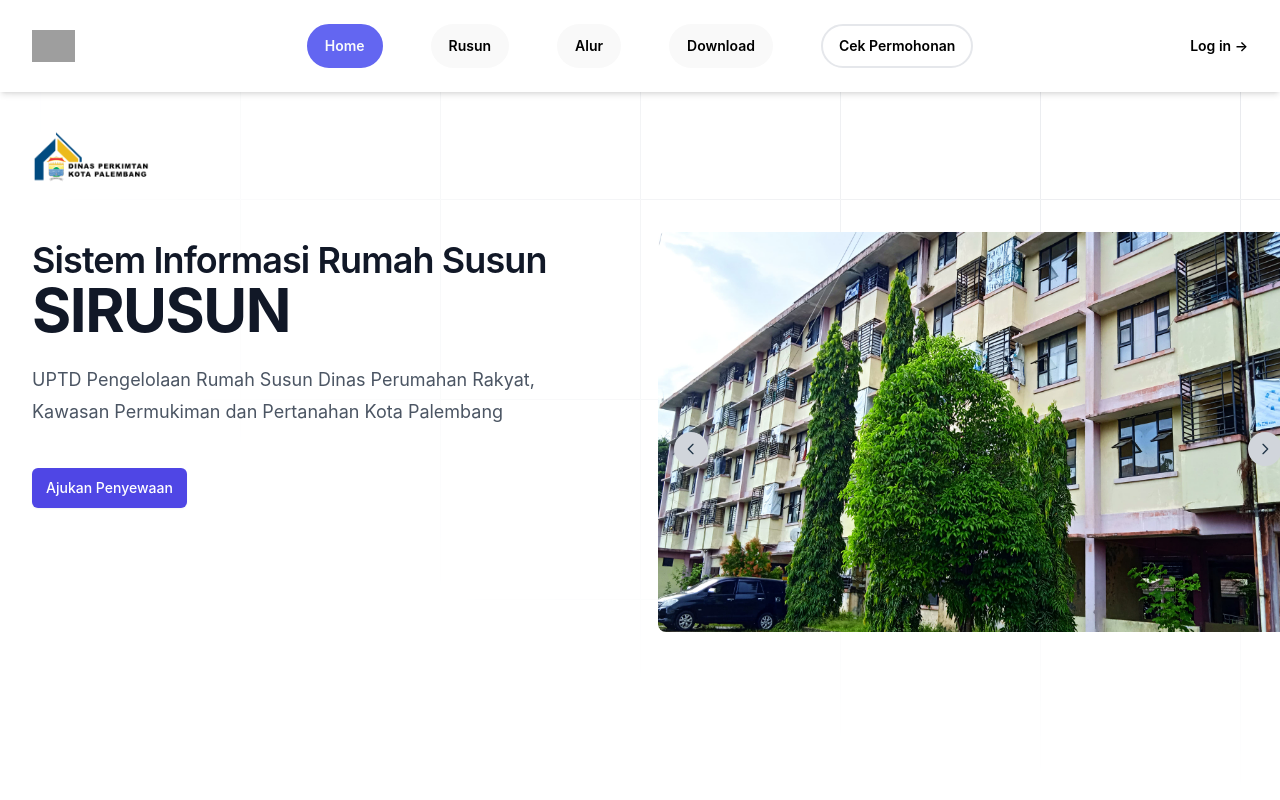
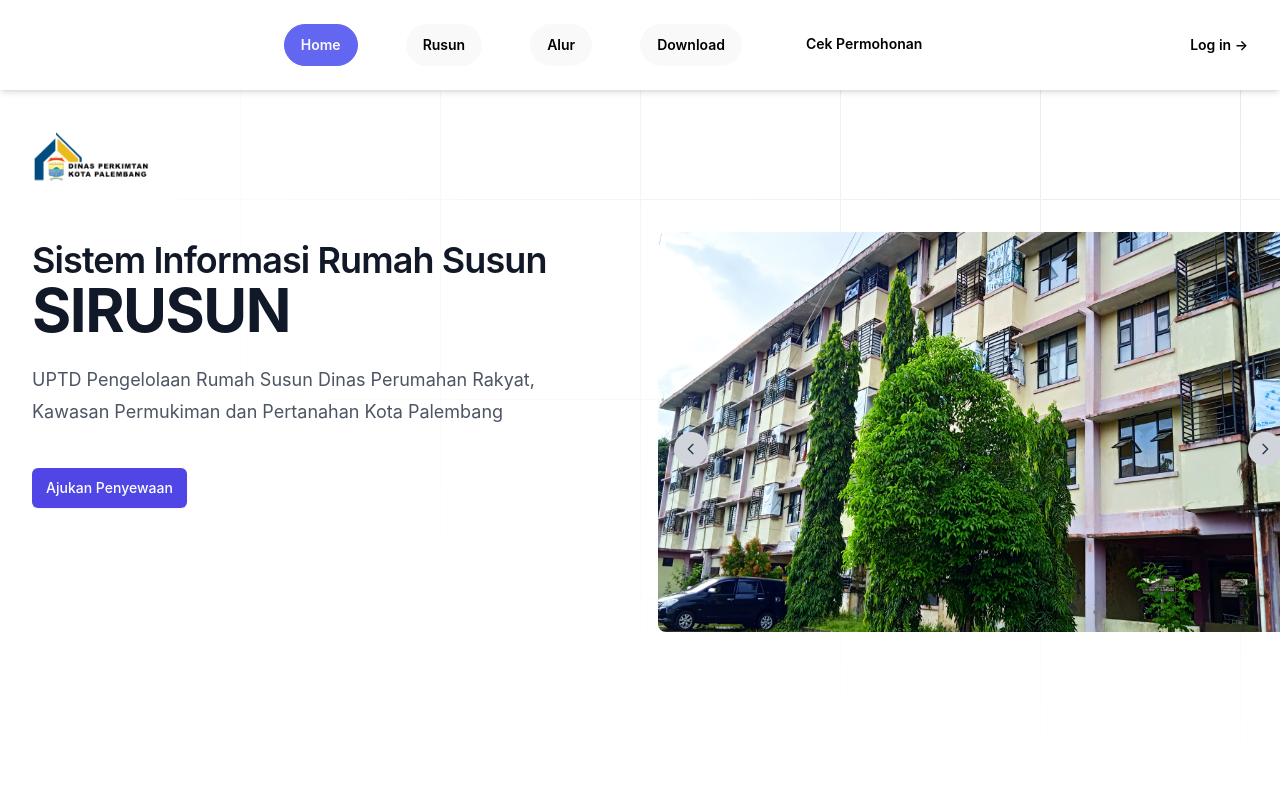
Before and after one commit to bogo-software-house/sirusun_plg, a React (Vite) app: page / in a window 1280 px wide. Shown: the top 800 px of the page. Built offline with nearby package versions, Linux system fonts and the light colour scheme; grey boxes are pictures that could not be loaded.

Commit message:
perbaikan terkait navbar dan download file

```diff
--- a/src/SmallComponents/Navbar.jsx
+++ b/src/SmallComponents/Navbar.jsx
@@ -3,14 +3,14 @@ import { useState, useEffect } from "react";
 import { Dialog, DialogPanel } from "@headlessui/react";
 import { Bars3Icon, XMarkIcon } from "@heroicons/react/24/outline";
 import { Link, useLocation } from "react-router-dom";
-// import { CekPermohonan } from "../pages/CekPermohonan";
 
 const navigation = [
   { name: "Home", href: "Top" },
   { name: "Rusun", href: "Rusun" },
   { name: "Alur", href: "Alur" },
   { name: "Download", href: "Download" },
-  { name: "Cek Permohonan", href: "/CekPermohonan" },  // Pastikan path ini benar
+  { name: "Cek Permohonan", href: "/CekPermohonan" },
+  // { name: "Login", href: "/Login" },
 ];
 
 export default function Navbar() {
@@ -20,8 +20,8 @@ export default function Navbar() {
   const [showScrollToTop, setShowScrollToTop] = useState(false);
 
   useEffect(() => {
-    // Sync activeTab with current route or default to "Top" for the home page
-    const path = location.pathname === "/" ? "Top" : location.pathname.replace("/", "");
+    const path =
+      location.pathname === "/" ? "Top" : location.pathname.replace("/", "");
     setActiveTab(path);
   }, [location.pathname]);
 
@@ -45,37 +45,46 @@ export default function Navbar() {
   const handleScroll = (id) => {
     const section = document.getElementById(id);
     if (section) {
+      setMobileMenuOpen(false); // Tutup menu mobile sebelum scroll
+      setTimeout(() => {
         section.scrollIntoView({ behavior: "smooth" });
-      setActiveTab(id); // Update active tab state for scrolling buttons
+        setActiveTab(id); // Update active tab state
+      }, 300); // Timeout agar scroll terjadi setelah animasi menu
     }
   };
 
   const isActive = (href) => activeTab === href;
 
   return (
-    <header className="fixed top-0 z-50 left-0 right-0 bg-white shadow-md">
-      <nav aria-label="Global" className="flex items-center justify-between p-6 lg:px-8 text-black">
-        <div className="flex lg:flex-1">
-          <Link to="/" className="-m-1.5 p-1.5">
-            <span className="sr-only">Your Company</span>
-            <img alt="" src="https://tailwindui.com/img/logos/mark.svg?color=indigo&shade=600" className="h-8 w-auto" />
-          </Link>
-        </div>
-        <div className="flex lg:hidden">
-          <button type="button" onClick={() => setMobileMenuOpen(true)} className="-m-2.5 inline-flex items-center justify-center rounded-md p-2.5 text-gray-700">
+    <header className="fixed top-0 z-50 left-0 right-0 items-center bg-white shadow-md">
+      <nav
+        aria-label="Global"
+        className="flex items-center justify-between p-6 lg:px-8 text-black"
+      >
+        {/* Mobile Menu Button (Visible only on small screens) */}
+        <div className="lg:hidden">
+          <button
+            type="button"
+            onClick={() => setMobileMenuOpen(true)}
+            className="-m-2.5 inline-flex items-center justify-center rounded-md p-2.5 text-gray-700"
+          >
             <span className="sr-only">Open main menu</span>
             <Bars3Icon aria-hidden="true" className="h-6 w-6" />
           </button>
         </div>
-        <div className="hidden lg:flex lg:gap-x-12">
+
+        {/* Menu items (centered on large screens) */}
+        <div className="flex-1 flex justify-center space-x-12 hidden lg:flex">
           {navigation.map((item) =>
-            item.href.startsWith("/") ? (  // Check for absolute paths (routes)
+            item.href.startsWith("/") ? (
               <Link
                 key={item.name}
                 to={item.href}
-                onClick={() => setActiveTab(item.href.replace("/", ""))} // Update active tab on click
-                className={`text-sm font-semibold leading-6 relative z-10 px-4 py-2 border-2 rounded-full group ${
-                  isActive(item.href.replace("/", "")) ? "text-gray-50 bg-indigo-500 border-indigo-500" : "text-black hover:text-gray-50 hover:bg-indigo-500 hover:border-indigo-500"
+                onClick={() => setActiveTab(item.href.replace("/", ""))}
+                className={`text-sm font-semibold leading-6 px-4 py-2 rounded-full ${
+                  isActive(item.href.replace("/", ""))
+                    ? "text-gray-50 bg-indigo-500 border-indigo-500"
+                    : "text-black hover:bg-indigo-500 hover:text-gray-50"
                 }`}
               >
                 {item.name}
@@ -83,9 +92,11 @@ export default function Navbar() {
             ) : (
               <button
                 key={item.name}
-                onClick={() => handleScroll(item.href)} // Handle scroll and update active state
-                className={`text-sm font-semibold leading-6 flex justify-center  gap-2 items-center mx-auto text-lg backdrop-blur-md lg:font-semibold isolation-auto before:absolute before:w-full before:transition-all before:duration-700 before:hover:w-full before:-left-full before:hover:left-0 before:rounded-full before:bg-indigo-500 hover:text-gray-50 before:-z-10 before:aspect-square before:hover:scale-150 before:hover:duration-700 relative z-10 px-4 py-2 overflow-hidden border-2 rounded-full group ${
-                  isActive(item.href) ? "text-gray-50 bg-indigo-500 border-indigo-500" : ""
+                onClick={() => handleScroll(item.href)}
+                className={`text-sm font-semibold leading-6 px-4 py-2 rounded-full ${
+                  isActive(item.href)
+                    ? "text-gray-50 bg-indigo-500 border-indigo-500"
+                    : "text-black hover:bg-indigo-500 hover:text-gray-50"
                 }`}
               >
                 {item.name}
@@ -93,45 +104,64 @@ export default function Navbar() {
             )
           )}
         </div>
-        <div className="hidden lg:flex lg:flex-1 lg:justify-end">
-          <Link to="/login" className="text-sm font-semibold leading-6 text-black">
+
+        {/* Login button (always right-aligned on large screens) */}
+        <div className="hidden lg:flex lg:justify-end">
+          <Link
+            to="/login"
+            className="text-sm font-semibold leading-6 text-black"
+          >
             Log in <span aria-hidden="true">&rarr;</span>
           </Link>
         </div>
       </nav>
-      <Dialog open={mobileMenuOpen} onClose={setMobileMenuOpen} className="lg:hidden">
-        <div className="fixed inset-0 z-50" />
-        <DialogPanel className="fixed inset-y-0 right-0 z-50 w-full overflow-y-auto bg-white px-6 py-6 sm:max-w-sm sm:ring-1 sm:ring-gray-900/10">
-          <div className="flex items-center justify-between">
-            <Link to="/" className="-m-1.5 p-1.5">
-              <span className="sr-only">Your Company</span>
-              <img alt="" src="https://tailwindui.com/img/logos/mark.svg?color=indigo&shade=600" className="h-8 w-auto" />
-            </Link>
-            <button type="button" onClick={() => setMobileMenuOpen(false)} className="-m-2.5 rounded-md p-2.5 text-gray-700">
-              <span className="sr-only">Close menu</span>
+
+      {/* Mobile Menu */}
+      <Dialog
+        open={mobileMenuOpen}
+        onClose={setMobileMenuOpen}
+        className="lg:hidden z-[60]"
+      >
+        <div className="fixed inset-0 z-[60] bg-black bg-opacity-25" />
+        <DialogPanel className="fixed inset-y-0 right-0 z-[70] w-full bg-white px-6 py-6 sm:max-w-sm">
+          <div className="flex place-content-end">
+            <button
+              type="button"
+              onClick={() => setMobileMenuOpen(false)}
+              className="-m-2.5 rounded-md p-2.5 text-gray-700 sm:place-items-end"
+            >
               <XMarkIcon aria-hidden="true" className="h-6 w-6" />
             </button>
           </div>
-          <div className="mt-6 flow-root">
-            <div className="-my-6 divide-y divide-gray-500/10">
-              <div className="space-y-2 py-6">
-                {navigation.map((item) => (
+          <div className="mt-6">
+            {navigation.map((item) =>
+              item.href.startsWith("/") ? (
                 <Link
                   key={item.name}
                   to={item.href}
-                    onClick={() => setActiveTab(item.href.replace("/", ""))} // Update active state in mobile menu
-                    className={`-mx-3 block rounded-lg px-3 py-2 text-base font-semibold leading-7 ${isActive(item.href.replace("/", "")) ? "text-indigo-600 underline" : "text-black hover:bg-gray-50"}`}
+                  onClick={() => setMobileMenuOpen(false)}
+                  className="block py-2 text-base font-semibold leading-7 text-black hover:bg-gray-50"
                 >
                   {item.name}
                 </Link>
-                ))}
+              ) : (
+                <button
+                  key={item.name}
+                  onClick={() => handleScroll(item.href)}
+                  className="block w-full text-left py-2 text-base font-semibold leading-7 text-black hover:bg-gray-50"
+                >
+                  {item.name}
+                </button>
+              )
+            )}
           </div>
           <div className="py-6">
-                <Link to="/login" className="-mx-3 block rounded-lg px-3 py-2.5 text-base font-semibold leading-7 text-black hover:bg-gray-50">
+            <Link
+              to="/login"
+              className="-mx-3 block rounded-lg px-3 py-2.5 text-base font-semibold leading-7 text-black hover:bg-gray-50 ml-2"
+            >
               Log in
             </Link>
-              </div>
-            </div>
           </div>
         </DialogPanel>
       </Dialog>
--- a/src/components/landingpage/Download.jsx
+++ b/src/components/landingpage/Download.jsx
@@ -6,7 +6,7 @@ const posts = [
   {
     id: 1,
     title: "Panduan Pendaftaran",
-    href: "/public/PanduanPendaftaran.pdf", // Rute ke file PDF
+    href: "https://sirusun.com/PanduanPendaftaran.pdf", // Rute ke file PDF
 
     description: "downl",
     image: download1,
@@ -21,7 +21,7 @@ const posts = [
   {
     id: 3,
     title: "Perwali",
-    href: "/public/perwali.pdf", // Jika tidak ada file PDF, gunakan '#' atau link lain
+    href: "https://sirusun.com//perwali.pdf", // Jika tidak ada file PDF, gunakan '#' atau link lain
     description: "downl",
     image: download3,
   },
--- a/src/pages/admin/Suggestion.jsx
+++ b/src/pages/admin/Suggestion.jsx
@@ -12,7 +12,7 @@ const Laporan = () => {
   useEffect(() => {
     const loadData = async () => {
       try {
-        const response = await fetch("http://127.0.0.1:8000/api/suggestion");
+        const response = await fetch("https://api.sirusun.com/api/suggestion");
         if (!response.ok) {
           throw new Error(`Failed to fetch data: ${response.statusText}`);
         }
```
Also changed, not shown: src/components/landingpage/Contact.jsx (+32 -16 lines), src/pages/landing/Formpengajuan.jsx (+20 -10 lines), 1 other file (tests, documents, lock files or other folders). Lines whose indentation alone changed are shown as unchanged.
